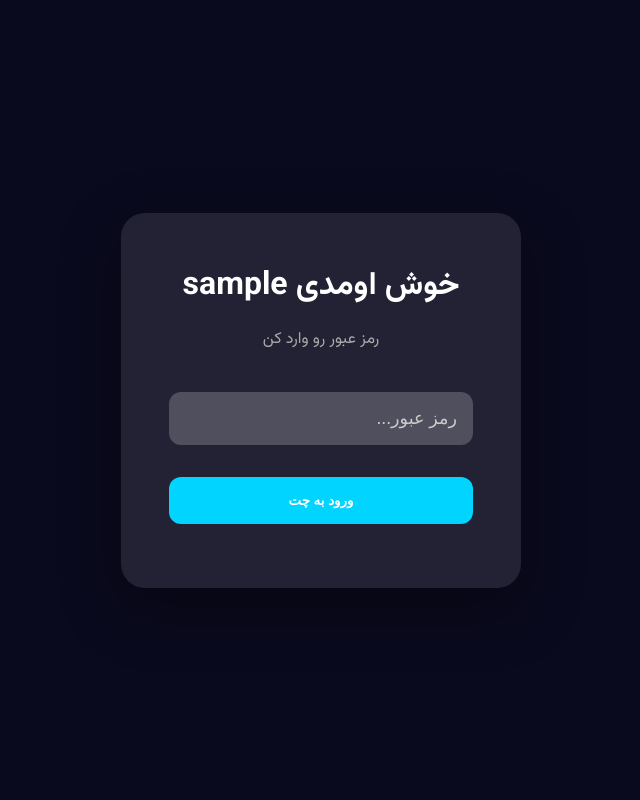
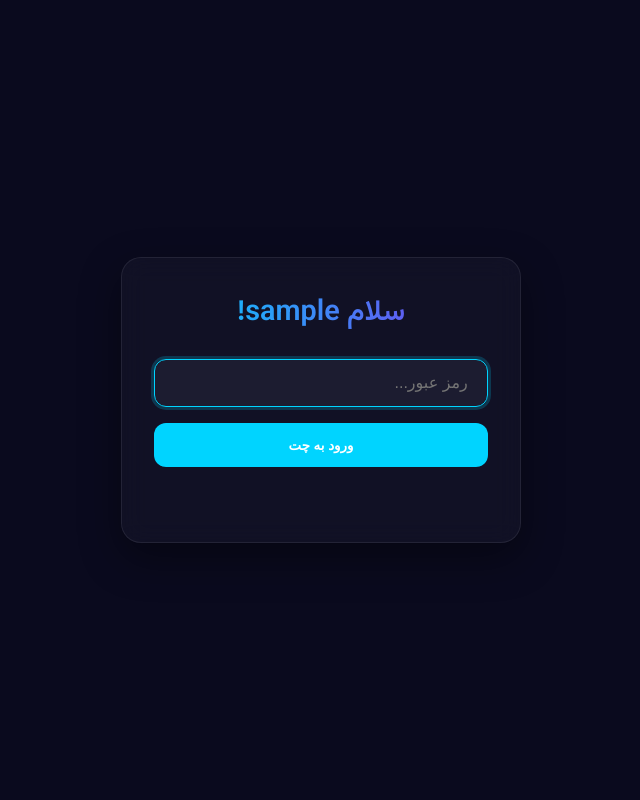
Before and after one commit to Morez-Momeni/quantum-chat, a FastAPI app: template templates/login.html in a window 1280 px wide. Shown: the whole page, without its empty margins (319-959 px from the left). Run offline with FastAPI, Linux system fonts and the light colour scheme; the template is opened without the code that fills it: most values are stand-ins (such as "Sample title", 1, 10 or a date in 2020).

Commit message:
Update login.html

```diff
--- a/templates/login.html
+++ b/templates/login.html
@@ -4,60 +4,83 @@
     <meta charset="UTF-8" />
     <meta name="viewport" content="width=device-width, initial-scale=1.0"/>
     <title>ورود | {{ username }}</title>
-    <link rel="stylesheet" href="/static/style.css" />
+    <link href="https://fonts.googleapis.com/css2?family=Vazirmatn:wght@400;500;600&display=swap" rel="stylesheet">
     <style>
-        .login-container { position: fixed; top: 0; left: 0; width: 100vw; height: 100vh; background: #0a0a1e; display: flex; align-items: center; justify-content: center; z-index: 1000; }
-        .login-box { background: rgba(255,255,255,0.1); backdrop-filter: blur(12px); padding: 3rem; border-radius: 24px; width: 90%; max-width: 400px; text-align: center; box-shadow: 0 20px 60px rgba(0,0,0,0.4); }
-        .login-box h2 { color: white; margin-bottom: 1rem; font-size: 2rem; }
-        input { width: 100%; padding: 1rem; margin: 1rem 0; border: none; border-radius: 12px; background: rgba(255,255,255,0.2); color: white; font-size: 1.1rem; }
-        input::placeholder { color: #ccc; }
-        button { background: #00d4ff; color: white; border: none; padding: 1rem 2rem; border-radius: 12px; font-weight: 600; cursor: pointer; width: 100%; margin-top: 1rem; transition: 0.3s; }
-        button:disabled { opacity: 0.6; cursor: not-allowed; }
-        .error { color: #ff2e63; margin-top: 1rem; font-size: 0.9rem; }
+        :root { --primary: #00d4ff; --bg: #0a0a1e; --card: rgba(20,20,40,0.7); --text: #e0e7ff; --error: #ff6b6b; }
+        * { box-sizing: border-box; margin: 0; padding: 0; }
+        body { font-family: 'Vazirmatn', sans-serif; background: var(--bg); color: var(--text); height: 100vh; display: flex; align-items: center; justify-content: center; padding: 1rem; }
+        .login-card { background: var(--card); backdrop-filter: blur(12px); border-radius: 20px; padding: 2rem; width: 100%; max-width: 400px; box-shadow: 0 15px 40px rgba(0,0,0,0.4); border: 1px solid rgba(255,255,255,0.08); text-align: center; }
+        h1 { font-size: 1.8rem; margin-bottom: 1.5rem; background: linear-gradient(90deg, var(--primary), #7c3aed); -webkit-background-clip: text; color: transparent; }
+        form { display: flex; flex-direction: column; gap: 1rem; }
+        input { padding: 0.9rem 1.2rem; border: 1px solid rgba(255,255,255,0.1); background: rgba(255,255,255,0.05); color: white; border-radius: 12px; font-size: 1rem; outline: none; transition: 0.3s; }
+        input:focus { border-color: var(--primary); box-shadow: 0 0 0 3px rgba(0,212,255,0.2); }
+        button { padding: 0.9rem; background: var(--primary); color: white; border: none; border-radius: 12px; font-weight: 600; cursor: pointer; transition: 0.3s; }
+        button:hover { background: #00b0d4; transform: translateY(-2px); }
+        button:disabled { background: #555; cursor: not-allowed; opacity: 0.7; }
+        .error { color: var(--error); margin-top: 0.5rem; font-size: 0.9rem; min-height: 1.2rem; }
     </style>
 </head>
 <body>
-    <div class="login-container">
-        <div class="login-box">
-            <h2>خوش اومدی {{ username }}</h2>
-            <p style="color:#aaa; margin-bottom:1.5rem;">رمز عبور رو وارد کن</p>
-            <input type="password" id="password" placeholder="رمز عبور..." />
-            <button id="login-btn">ورود به چت</button>
+    <div class="login-card">
+        <h1>سلام {{ username }}!</h1>
+        <form id="loginForm">
+            <input type="password" id="password" placeholder="رمز عبور..." required />
+            <button type="submit" id="loginBtn">ورود به چت</button>
             <p class="error" id="error"></p>
-        </div>
+        </form>
     </div>
 
     <script>
-        const username = "{{ username }}";
-        const loginBtn = document.getElementById("login-btn");
+        const form = document.getElementById("loginForm");
         const passwordInput = document.getElementById("password");
-        const errorEl = document.getElementById("error");
+        const loginBtn = document.getElementById("loginBtn");
+        const error = document.getElementById("error");
+        const username = "{{ username }}".trim();
 
-        async function login() {
+        // اگر username خالی بود، برگرد به خانه
+        if (!username) {
+            alert("نام کاربری معتبر نیست!");
+            window.location.href = "/";
+        }
+
+        form.addEventListener("submit", async (e) => {
+            e.preventDefault();
             const password = passwordInput.value.trim();
-            if (!password) { errorEl.textContent = "رمز رو وارد کن!"; return; }
-            errorEl.textContent = "در حال ورود...";
+            if (!password) return;
+
             loginBtn.disabled = true;
-            const formData = new FormData();
-            formData.append("password", password);
+            loginBtn.textContent = "در حال ورود...";
+            error.textContent = "";
+
             try {
-                const res = await fetch(`/login/${encodeURIComponent(username)}`, { method: "POST", body: formData });
+                const res = await fetch(`/login/${encodeURIComponent(username)}`, {
+                    method: "POST",
+                    headers: { "Content-Type": "application/x-www-form-urlencoded" },
+                    body: `password=${encodeURIComponent(password)}`
+                });
+
                 const data = await res.json();
+
                 if (data.success) {
+                    // ذخیره username در localStorage
                     localStorage.setItem("username", username);
+                    // برو به چت
                     window.location.href = "/chat";
                 } else {
-                    errorEl.textContent = data.error || "خطا!";
+                    error.textContent = data.error || "رمز اشتباه است!";
                     loginBtn.disabled = false;
+                    loginBtn.textContent = "ورود به چت";
                 }
-            } catch {
-                errorEl.textContent = "خطای اتصال!";
+            } catch (err) {
+                error.textContent = "خطا در اتصال به سرور";
                 loginBtn.disabled = false;
+                loginBtn.textContent = "ورود به چت";
+                console.error(err);
             }
-        }
+        });
 
-        loginBtn.addEventListener("click", login);
-        passwordInput.addEventListener("keypress", e => { if (e.key === "Enter") login(); });
+        // فوکوس خودکار روی رمز
+        passwordInput.focus();
     </script>
 </body>
 </html>
```
